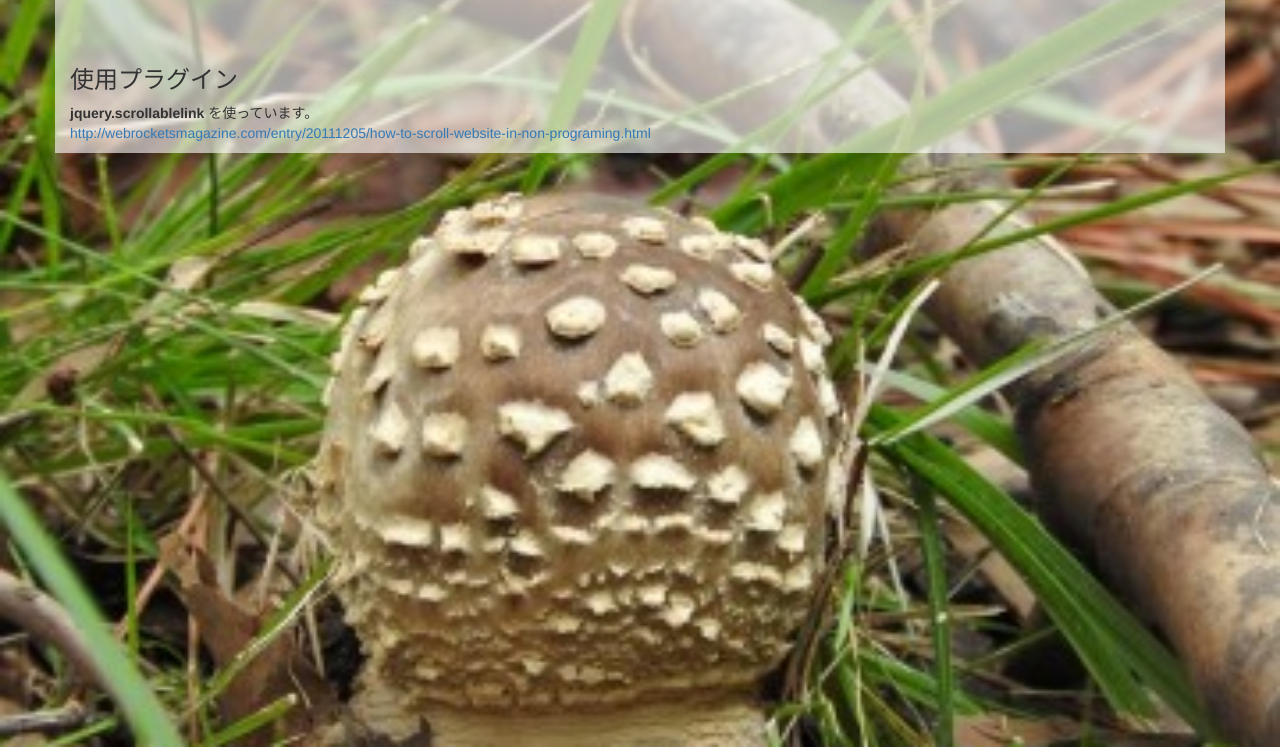
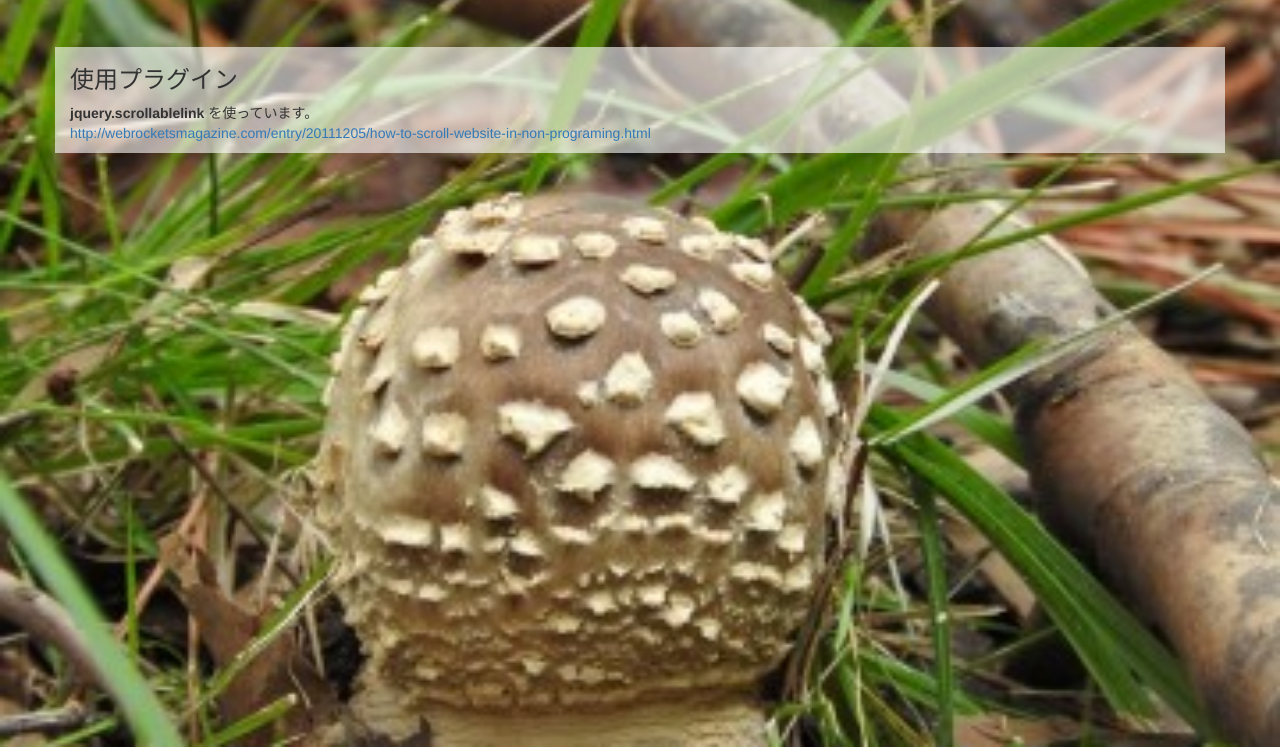
Before and after one commit to sutara79/demo-compare-onepagescroll, a plain HTML site: page demo/jquery.scrollablelink/index.html in a window 1280 px wide. Shown: the part 53-800 px from the top of the page. Drawn offline with nearby package versions, Linux system fonts and the light colour scheme.

Commit message:
scrollablelinkのデモの表示を改善。

```diff
--- a/demo/jquery.scrollablelink/index.html
+++ b/demo/jquery.scrollablelink/index.html
@@ -14,11 +14,16 @@ html,
 body {
   height: 100%;
 }
+body {
+  -webkit-text-size-adjust: 100%; /* 文章の強制改行のために必要。iOS向け。 */
+  word-break: break-all; /* 文章の強制改行のために必要 */
+}
 .pagebox {
   background-repeat: no-repeat;
   background-size: cover;
   background-position: center;
   min-height: 100%;
+  padding-top: 100px;
 }
 #mushroom {
   background-image: url(../img/001.jpg);
@@ -33,8 +38,6 @@ body {
   background-image: url(../img/003.jpg);
 }
 .pagebox .container {
-  /*margin-top: 100px;*/
-  padding-top: 100px;
   background-color: rgba(255, 255, 255, 0.6);
 }
 </style>
```
